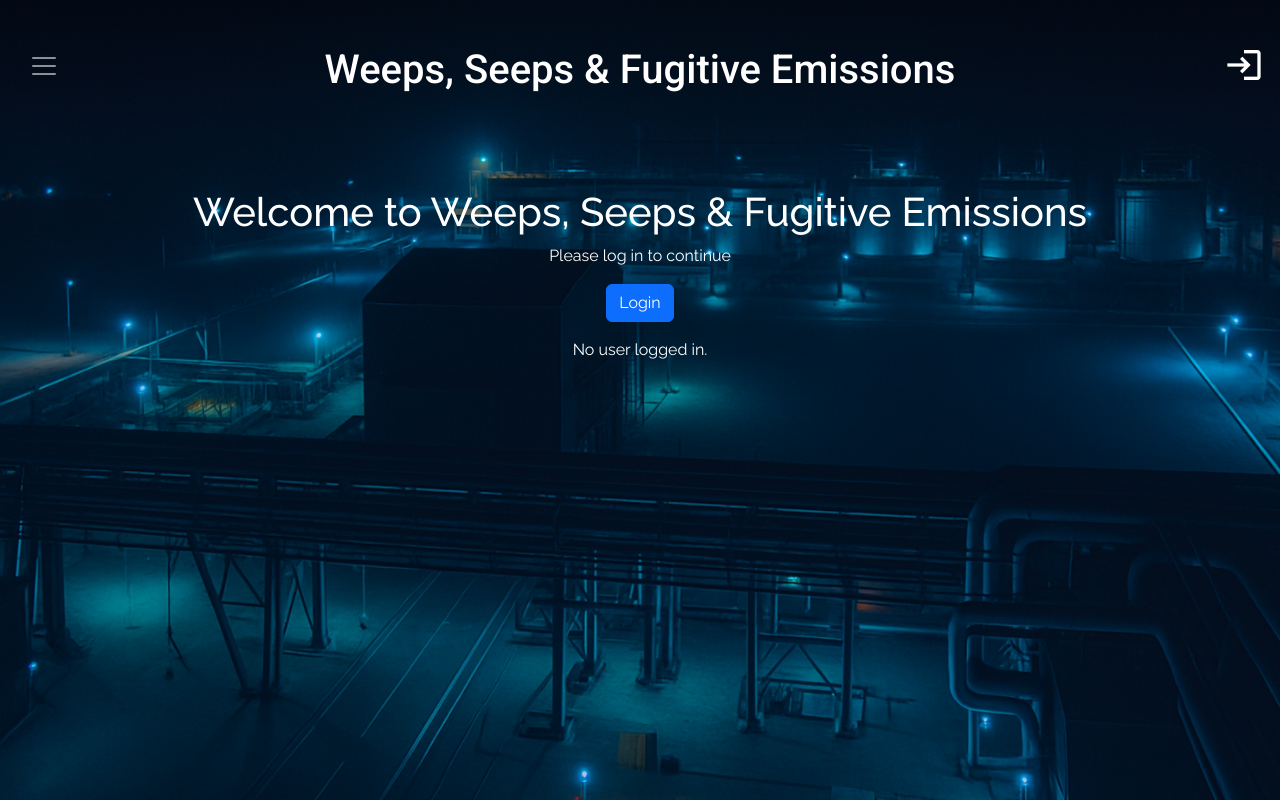
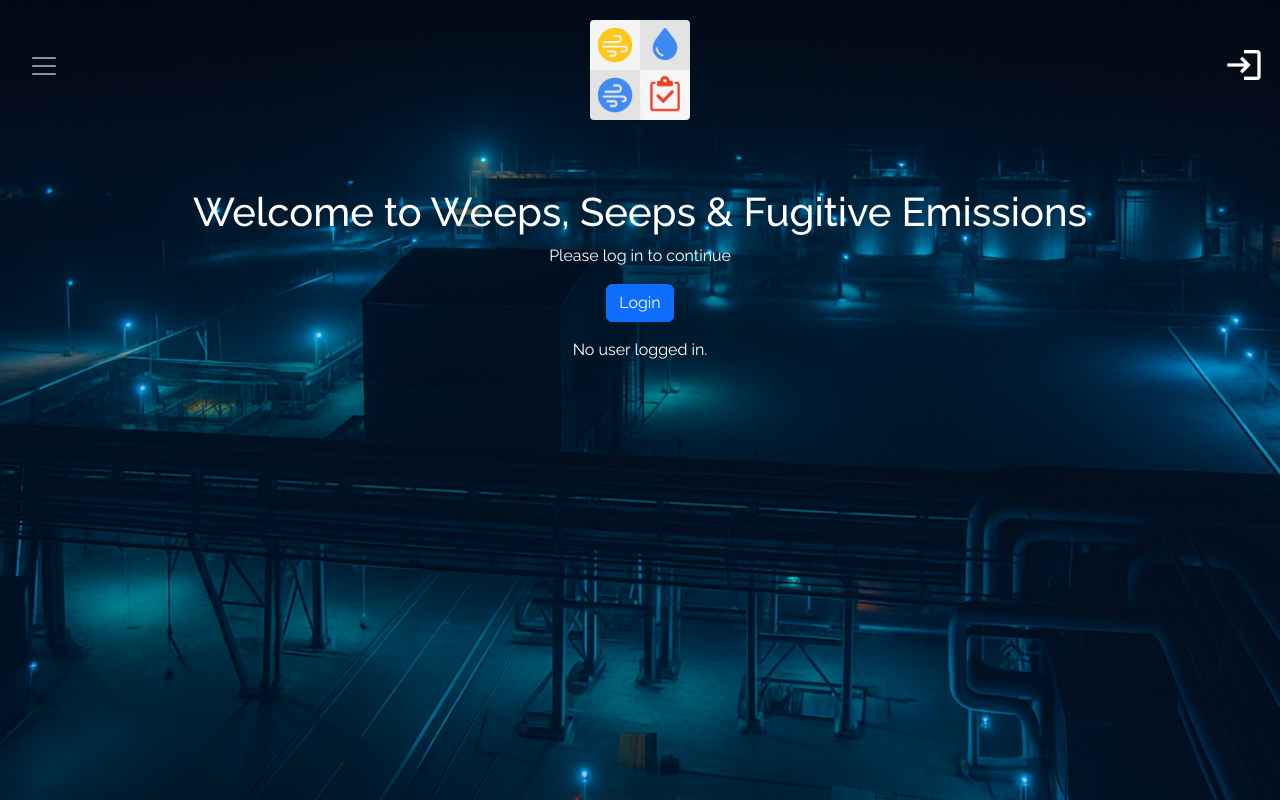
Before and after one commit to johnamdickson/weeps-seeps-fugitive-emissions-web, a React (Create React App) app in the folder weeps-seeps-fugitive-emissions/: page / in a window 1280 px wide. Built offline with nearby package versions, Linux system fonts and the light colour scheme; no server answers.

Commit message:
feat: add project logo to navbar

```diff
--- a/weeps-seeps-fugitive-emissions/src/components/Navbar.js
+++ b/weeps-seeps-fugitive-emissions/src/components/Navbar.js
@@ -21,7 +21,8 @@ import ProfileModal from "../components/ProfileModal";
 import placeholderImage from "../assets/avatar.jpg";
 import useAutoLogout from "../hooks/useAutoLogout";
 import SessionWarningToast from "../components/SessionWarningToast";
-
+import logoLight from "../assets/logo-light.png";
+import logoDark from "../assets/logo-dark.png";
 const AppNavbar = () => {
   const { user, isAdmin } = useAuth();
   const navigate = useNavigate();
@@ -78,7 +79,7 @@ const AppNavbar = () => {
   return (
     <Navbar
       expand={false}
-      className="bg-custom"
+      className="bg-custom "
       data-bs-theme="dark"
       onMouseEnter={handleMouseEnter}
       onMouseLeave={handleMouseLeave}
@@ -92,10 +93,46 @@ const AppNavbar = () => {
 
           {/* Brand */}
           <div className="text-center flex-grow-1 my-2">
-            <Navbar.Brand as={Link} to="/">
-              Weeps, Seeps & Fugitive Emissions
-            </Navbar.Brand>
-          </div>
+          <Navbar.Brand
+  as={Link}
+  to="/"
+  className="navbar-center-logo d-none d-md-block position-absolute top-50 start-50 translate-middle"
+>
+  <div className="logo-wrapper position-relative">
+    <img
+      src={logoDark}
+      alt="Weeps Seeps Logo Dark"
+      className={`navbar-logo position-absolute top-0 start-0 logo-dark ${
+        isHovered ? "logo-hidden" : "logo-visible"
+      }`}
+    />
+    <img
+      src={logoLight}
+      alt="Weeps Seeps Logo Light"
+      className={`navbar-logo position-absolute top-0 start-0 ${
+        isHovered ? "logo-visible" : "logo-hidden"
+      }`}
+    />
+  </div>
+</Navbar.Brand>
+
+
+<Navbar.Brand
+  as={Link}
+  to="/"
+  className="d-block d-md-none mx-auto"
+>
+  <img
+    src={logoLight}
+    alt="Weeps Seeps Logo"
+    height="50"
+    className="navbar-logo"
+  />
+</Navbar.Brand>
+
+
+
+</div>
 
           {/* Search & User */}
           <div className="d-flex align-items-center gap-3 input-transition">
```
Also changed, not shown: weeps-seeps-fugitive-emissions/src/assets/logo-dark.png (added), weeps-seeps-fugitive-emissions/src/assets/logo-light.png (added).
